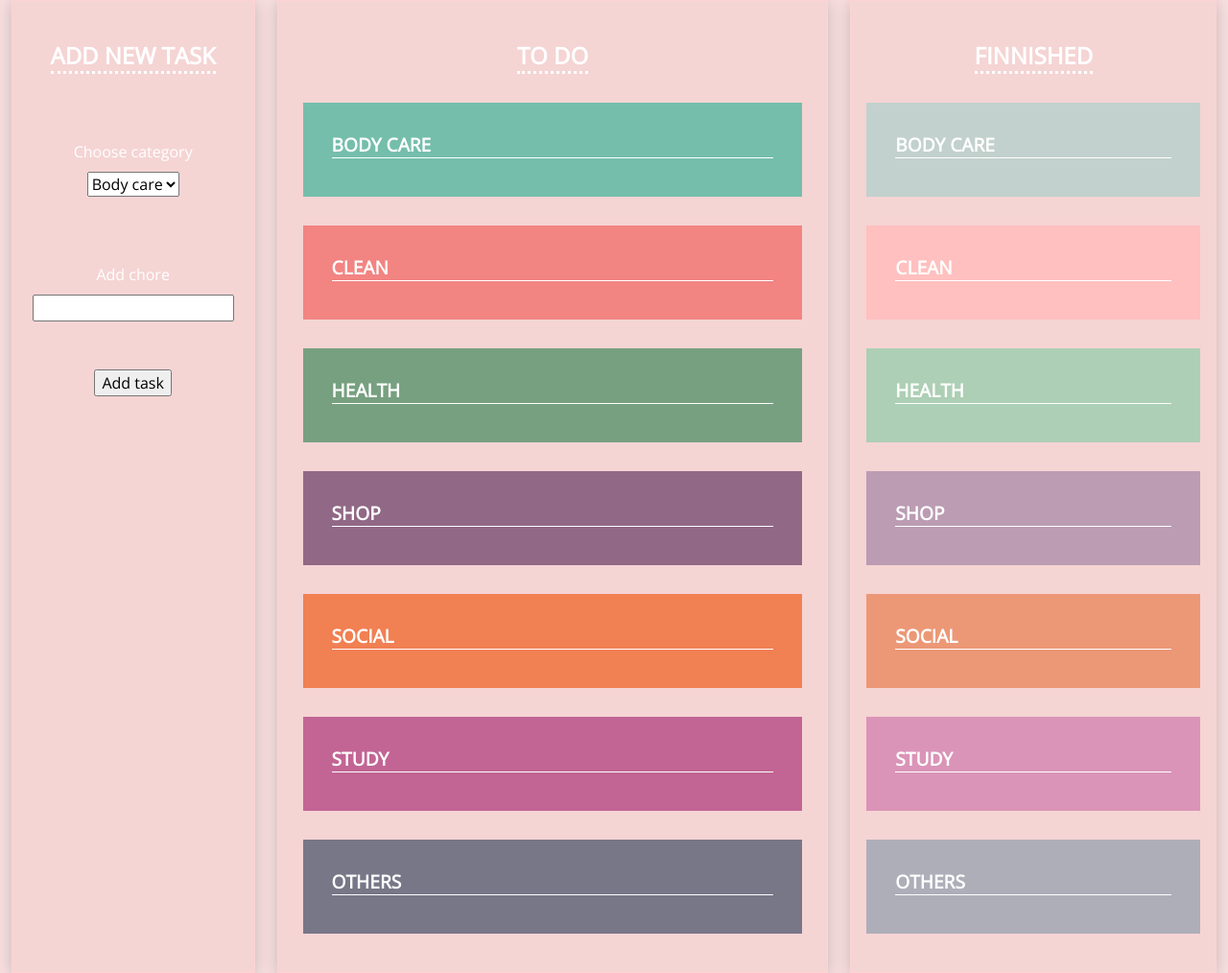
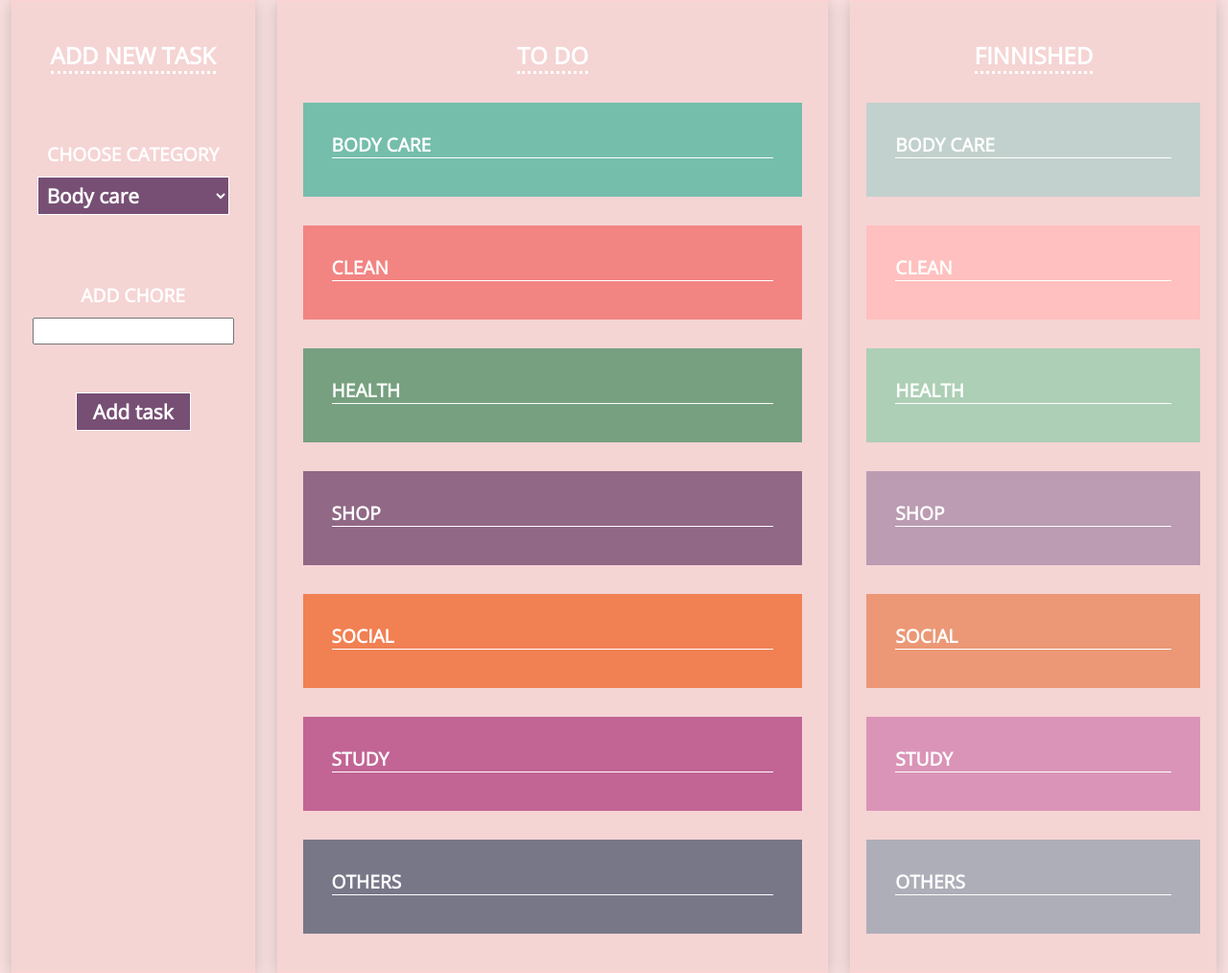
Before and after one commit to jennifer-mcallister/Todo-List, a website with bundled scripts: page src/index.html in a window 1280 px wide. Shown: the whole page at 96% size. Built offline with nearby package versions, Linux system fonts and the light colour scheme.

Commit message:
added more styling to addnewtask container

```diff
--- a/src/js/main.js
+++ b/src/js/main.js
@@ -21,6 +21,7 @@ for (let i = 0; i < tasks.length; i++) {
     }
 }
 
+// hämtar info från localstorage
 
 notCompleted = JSON.parse(localStorage.getItem("notCompleted"));
 completed = JSON.parse(localStorage.getItem("completed"));
@@ -52,16 +53,12 @@ function clearAndArrangeTasks (){
     document.getElementById("others-done").innerHTML = '';
 
 
-
-
     localStorage.setItem("notCompleted", JSON.stringify(notCompleted));
     localStorage.setItem("completed", JSON.stringify(completed));
 
     notCompleted = JSON.parse(localStorage.getItem("notCompleted"));
     completed = JSON.parse(localStorage.getItem("completed"));
 
-    console.log(completed);
-    console.log(notCompleted);
 
     loadTodoList ();
 
--- a/src/scss/_buttons.scss
+++ b/src/scss/_buttons.scss
@@ -1,3 +1,42 @@
+
+
+#btn-addtask {
+    border: 1px solid white;
+    background-color: rgb(119, 79, 116);
+    color: white;
+    font-size: 1.3rem;
+    font-weight: bold;
+    cursor: pointer;
+    padding: 5px;
+    width: 120px;
+    height: 40px;
+
+
+    &:hover {
+        background-color: rgb(179, 140, 175);
+    }
+}
+
+select, option {
+    border: 1px solid white;
+    background-color: rgb(119, 79, 116);
+    color: white;
+    font-size: 1.3rem;
+    font-weight: bold;
+    cursor: pointer;
+    padding: 5px;
+    width: 200px;
+    height: 40px;
+
+
+    &:hover {
+        background-color: rgb(179, 140, 175);
+    }
+}
+
+option:hover {
+    background-color: rgb(179, 140, 175);
+}
 
 
 #bodycare > div > div > button, #bodycare-done > div > div > button {
--- a/src/scss/_startpage.scss
+++ b/src/scss/_startpage.scss
@@ -13,6 +13,8 @@ body {
     @include mixins.container-box;
 }
 
+
+
 h3 {
     border-bottom: 3px dotted white;
     text-transform: uppercase;
@@ -27,7 +29,12 @@ h4 {
     font-size: 1.2rem;
 }
 
-
+label {
+    text-transform: uppercase;
+    font-size: 1.2rem;
+    color: white;
+    font-weight: bold;
+}
 
 
 .bodycare{
```
